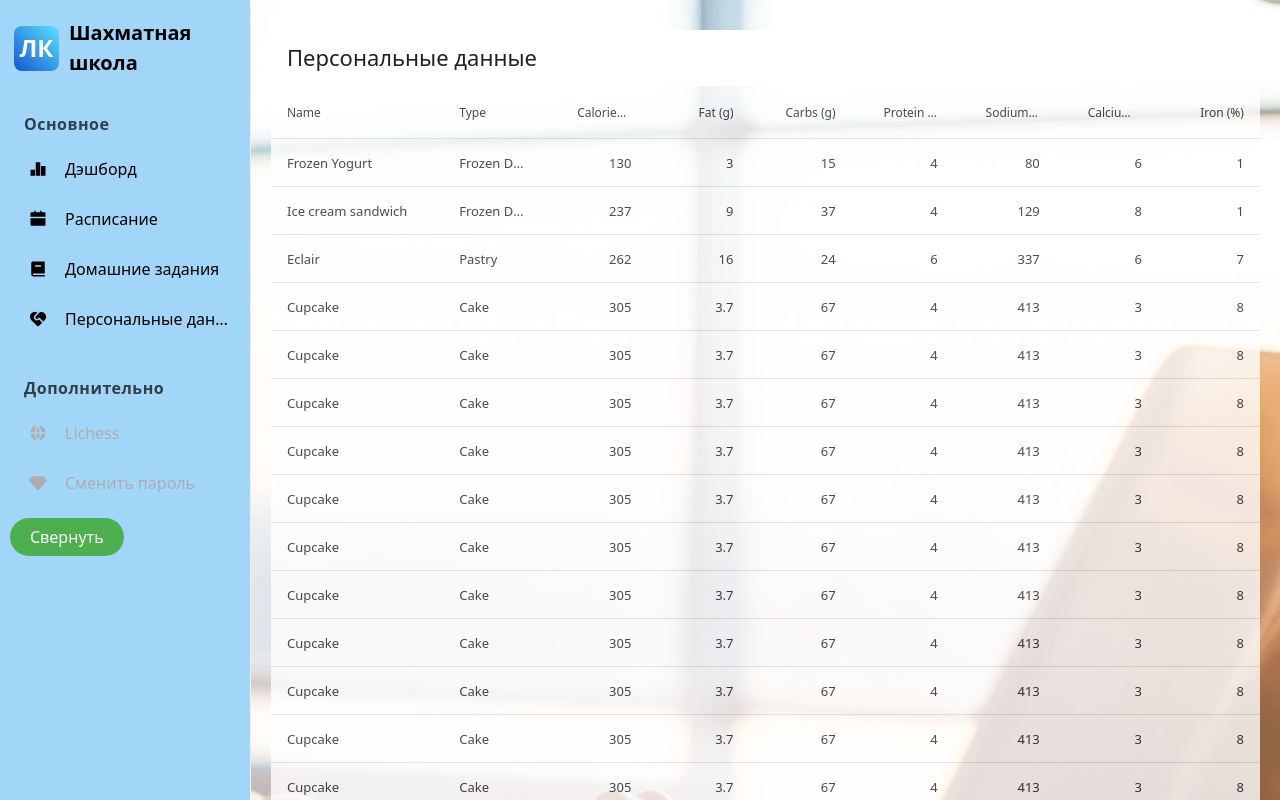
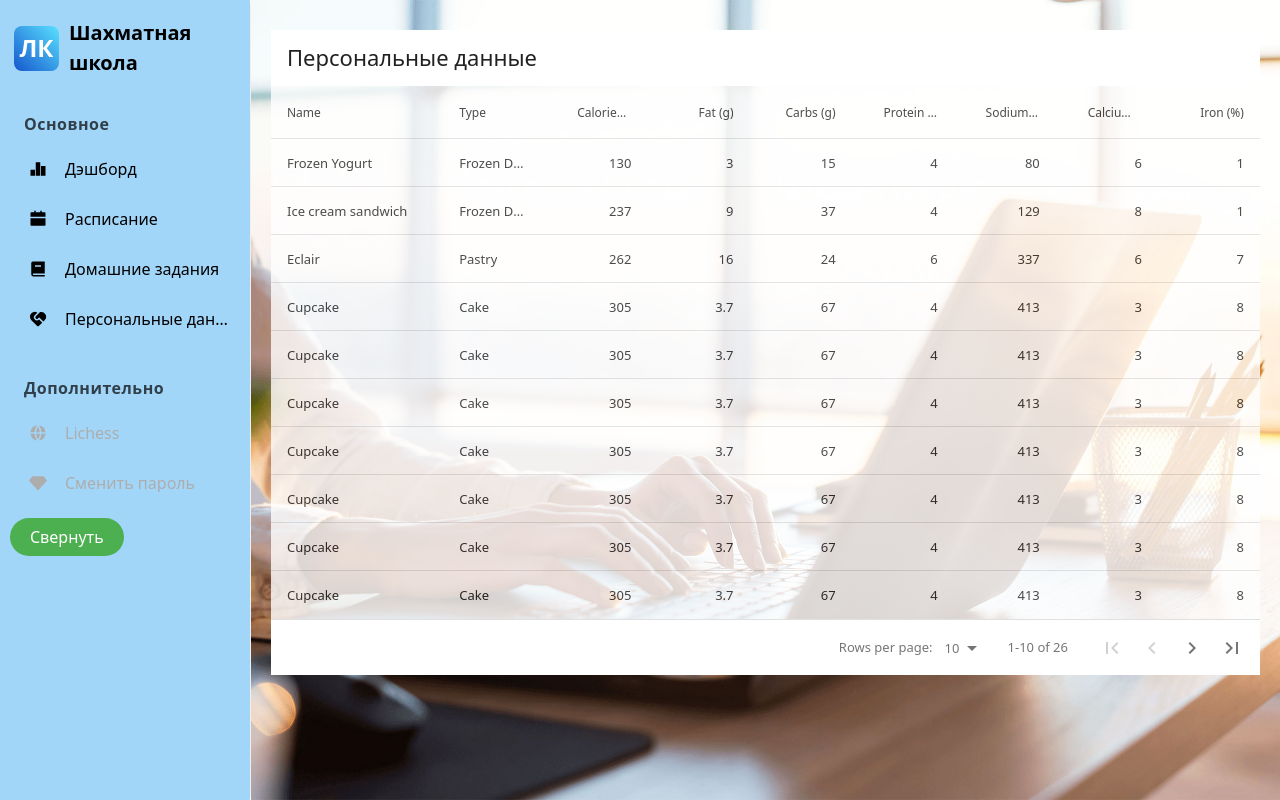
Before and after one commit to ivanwolodin/frontend_chess_school, a React (Create React App) app: page /side_bar in a window 1280 px wide. Both pictures are taken after a click on the link "Персональные данные". Shown: the top 800 px of the page. Built offline with nearby package versions, Linux system fonts and the light colour scheme.

Commit message:
style(interfaces): updated

```diff
--- a/src/components/personal_account/common_comps/PersonalData/PersonalDataTable.css
+++ b/src/components/personal_account/common_comps/PersonalData/PersonalDataTable.css
@@ -1,11 +1,11 @@
 .personaldatatable__general {
   flex-grow: 1;
+  padding-top: 30px;
+  padding-right: 20px;
+  padding-left: 20px;
   background: url('../../../../assets/personal_account_images/personal_data.jpg')
     no-repeat center center;
   background-size: cover;
-  padding-left: 20px;
-  padding-right: 20px;
-  padding-top: 30px;
 }
 
 .personaldatatable__data {
--- a/src/components/personal_account/common_comps/PersonalData/PersonalDataTable.tsx
+++ b/src/components/personal_account/common_comps/PersonalData/PersonalDataTable.tsx
@@ -1,11 +1,19 @@
+import React from 'react';
+
+import DataTable from 'react-data-table-component';
 import './PersonalDataTable.css';
 
-import DataTable from 'react-data-table-component';
-
 import { personalDataColumnsSettings } from '../../../../utils/constants';
-import { PersonalDataTableProps } from '../../../../utils/interfaces';
+import {
+  PersonalDataTableProps,
+  PersonalTableRowData,
+} from '../../../../utils/interfaces';
 
 const PersonalDataTable: React.FC<PersonalDataTableProps> = ({ data }) => {
+  const handleRowClicked = (row: PersonalTableRowData) => {
+    alert(`Имя: ${row.name}, Возраст: ${row.fat}`);
+  };
+
   return (
     <div className="personaldatatable__general">
       <DataTable
@@ -13,6 +21,9 @@ const PersonalDataTable: React.FC<PersonalDataTableProps> = ({ data }) => {
         title="Персональные данные"
         data={data}
         columns={personalDataColumnsSettings}
+        pagination
+        paginationPerPage={10}
+        onRowClicked={handleRowClicked}
       />
     </div>
   );
--- a/src/utils/interfaces.tsx
+++ b/src/utils/interfaces.tsx
@@ -63,6 +63,7 @@ export interface AttendanceData {
 }
 
 export interface PersonalTableRowData {
+  id?: number;
   name: string;
   type: string;
   calories: number;
```
